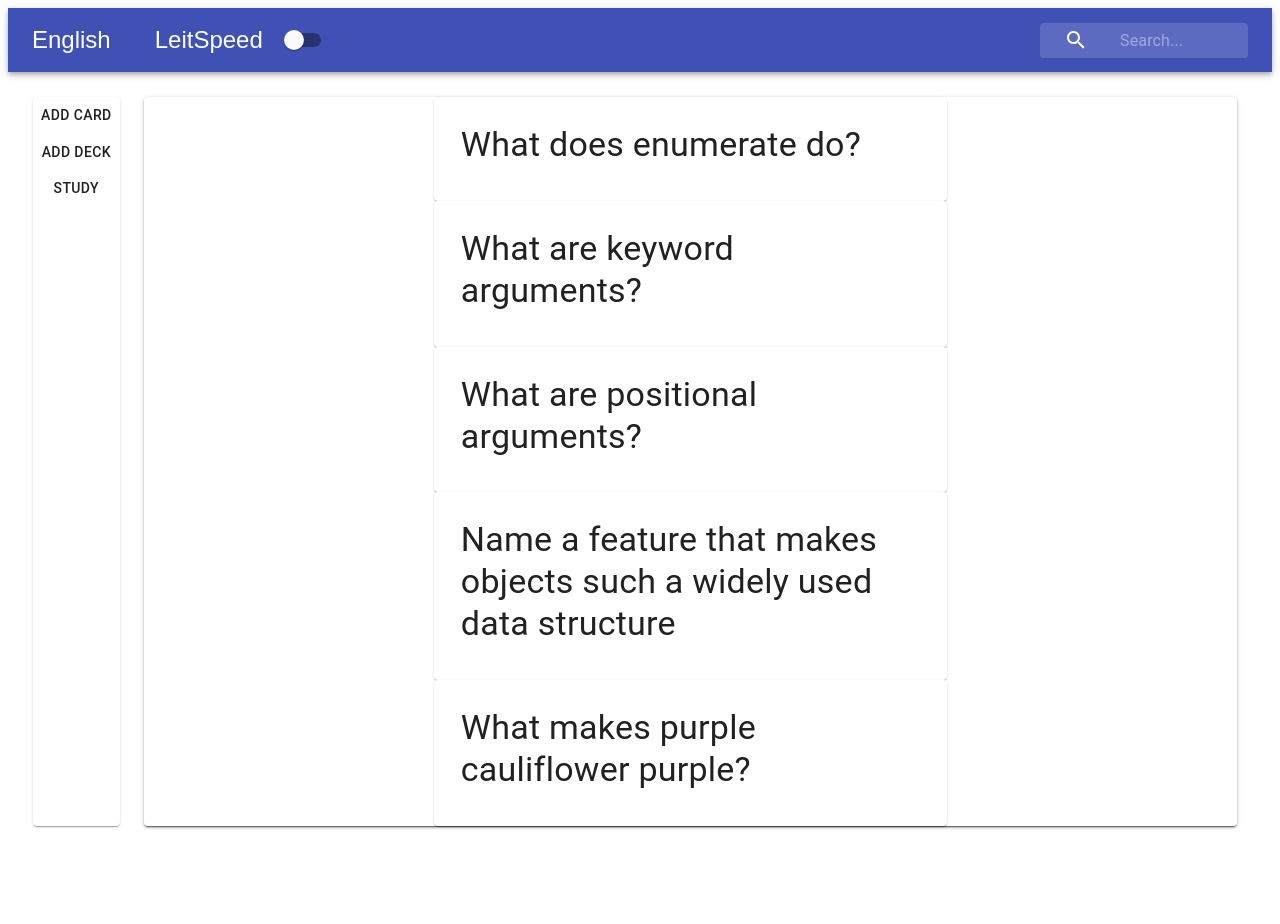
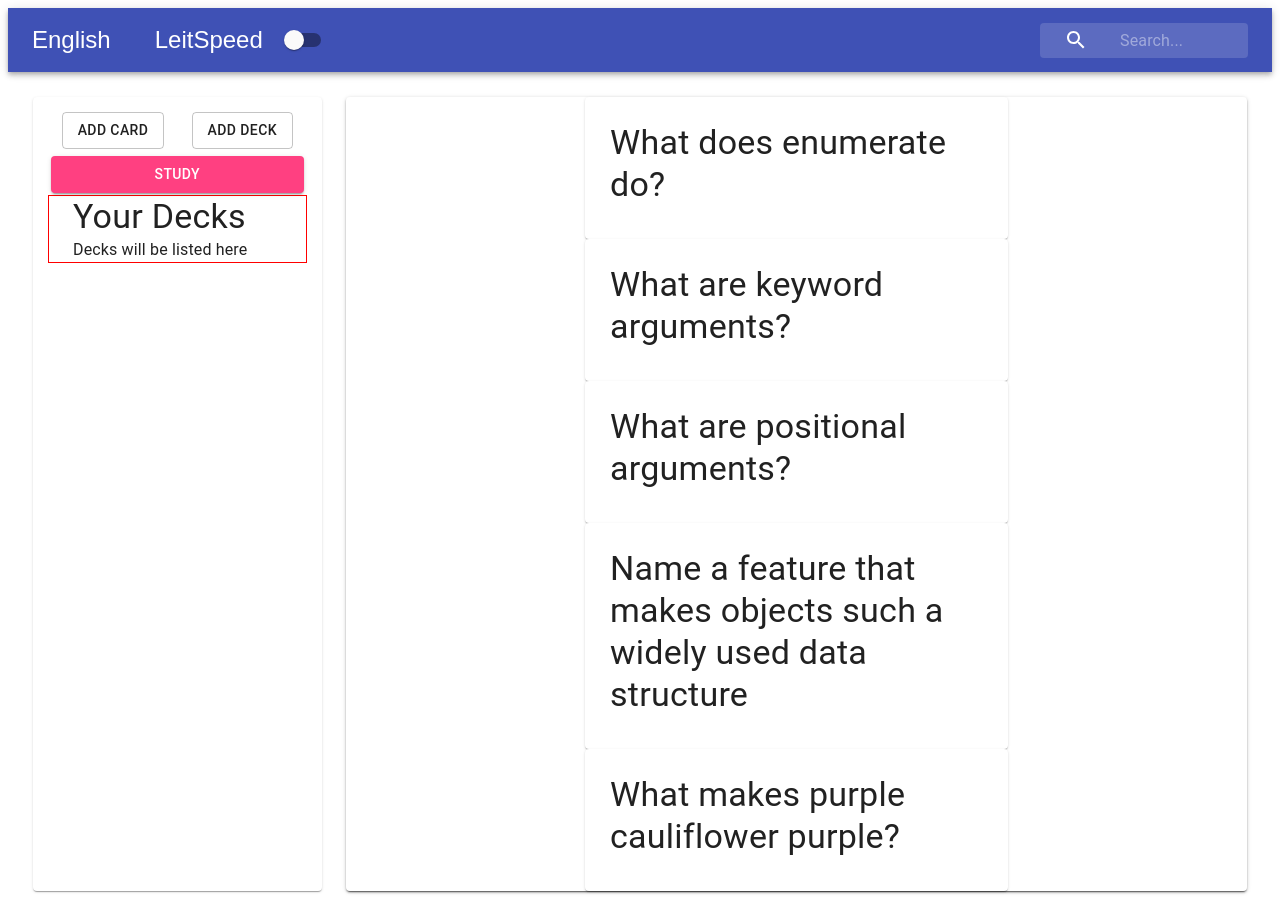
Before and after one commit to ash-bergs/leitspeed_fe, a React (Create React App) app: page /dashboard in a window 1280 px wide. Before the commit the page ends 859 px from the top, so only its background shows below. Built offline with nearby package versions, Linux system fonts and the light colour scheme.

Commit message:
Updates buttons
Buttons for adding a deck/card, and to enter study mode, are more where I imagined them now.

Using flexbox to control layout.

I may want to make the Add Card and Add Deck buttons a little larger to balance the Study button?

```diff
--- a/src/components/Dashboard.js
+++ b/src/components/Dashboard.js
@@ -1,7 +1,7 @@
 import React from 'react';
 
 //* material UI components
-import { Button, Container, Paper } from '@material-ui/core';
+import { Button, Container, Paper, Typography } from '@material-ui/core';
 //* material UI hooks
 import { withStyles } from '@material-ui/core/styles';
 
@@ -22,6 +22,8 @@ import styles from '../styles/DashboardStyles';
 // From Material UI: Container, Paper, Button, Typography
 /* -------------------------------------------------------------------------- */
 
+//TODO The side panel should be abstracted into it's own component... I'm just realizing that.
+
 function Dashboard({ classes }) {
     // destructure `classes` in the args
     // ? does this object come to use from Material UI?
@@ -29,16 +31,28 @@ function Dashboard({ classes }) {
         // Container centers content horizontally
         // bounded by the `maxWidth` property - large, medium, small. etc
         <Container className={classes.root} fixed>
+
             <Paper className={classes.panelPaper}>
             {/*//TODO Style the buttons before adjusting its parent container any further - Need to refresh my Material UI/Button skills */}
-                <Button>Add Card</Button>
-                <Button>Add Deck</Button>
-                <Button>Study</Button>
+                <Container className={classes.panelUpper}>
+                    <Button className={classes.button} variant="outlined">Add Card</Button>
+                    <Button className={classes.button} variant="outlined">Add Deck</Button>
+                </Container>
+                <Container className={classes.panelLower}>
+                {/* "contained" Buttons are 'high-emphasis', I want this for the study button, so it will stand out compared to the others */}
+                    <Button className={classes.studyButton} variant="contained">Study</Button>
+                    <Container style={{ "border": "1px solid red"}}>
+                        <Typography variant="h4">Your Decks</Typography>
+                        <Typography variant="body1">Decks will be listed here</Typography>
+                    </Container>
+                </Container>
             </Paper>
+
             {/* Paper component gives us something that feels like paper, flat, white, etc*/}
             <Paper className={classes.paper} elevation={2}>
                 <Cards />
             </Paper>
+
         </Container>
     )
 }
--- a/src/styles/DashboardStyles.js
+++ b/src/styles/DashboardStyles.js
@@ -19,8 +19,32 @@ const styles = theme => ({
     // later it will holds Card components that render a users decks and leit-decks to update the state in Cards component
     panelPaper: {
         margin: "1%",
+        padding: "1%",
+        width: "25vw",
         display: "flex",
-        flexDirection: "column"
+        flexDirection: "column",
+    },
+    button: {
+
+    },
+    panelLower: {
+        // panelLower controls the panelPaper below the Add Card and Add Deck buttons. Starts with Submit button.
+        padding: "1%",
+        // renders children in display: flex, and column direction
+        display: "flex",
+        flexDirection: "column",
+    },
+    panelUpper: {
+        padding: "1%",
+        // display flex floats the Add Card and Add Deck button next to one another
+        display: "flex",
+        // evenly use space around buttons
+        justifyContent: "space-around",
+    },
+    studyButton: {
+        margin: "1%",
+        color: 'white',
+        backgroundColor: theme.palette.secondary.light,
     }
 });
 
```
